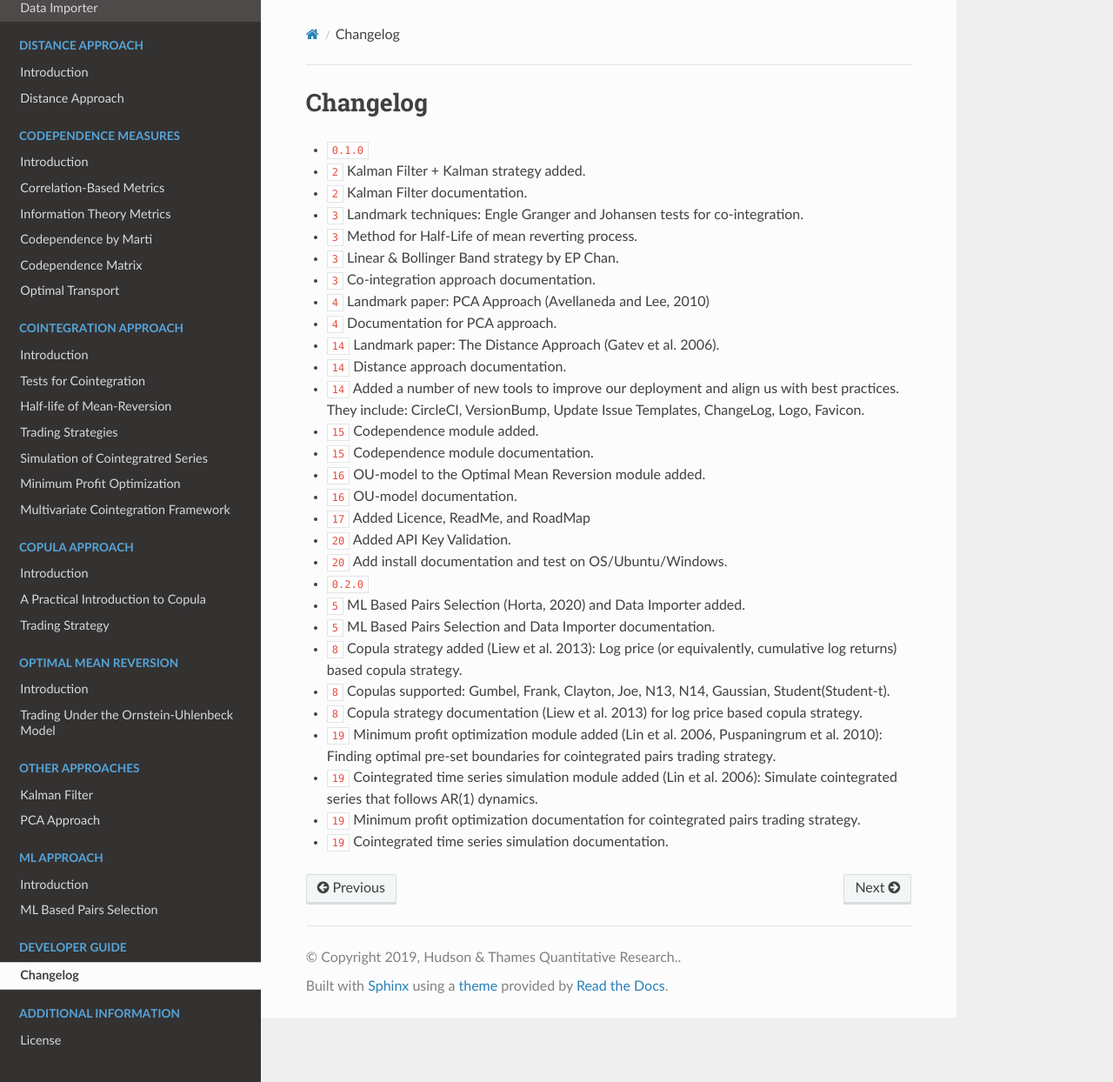
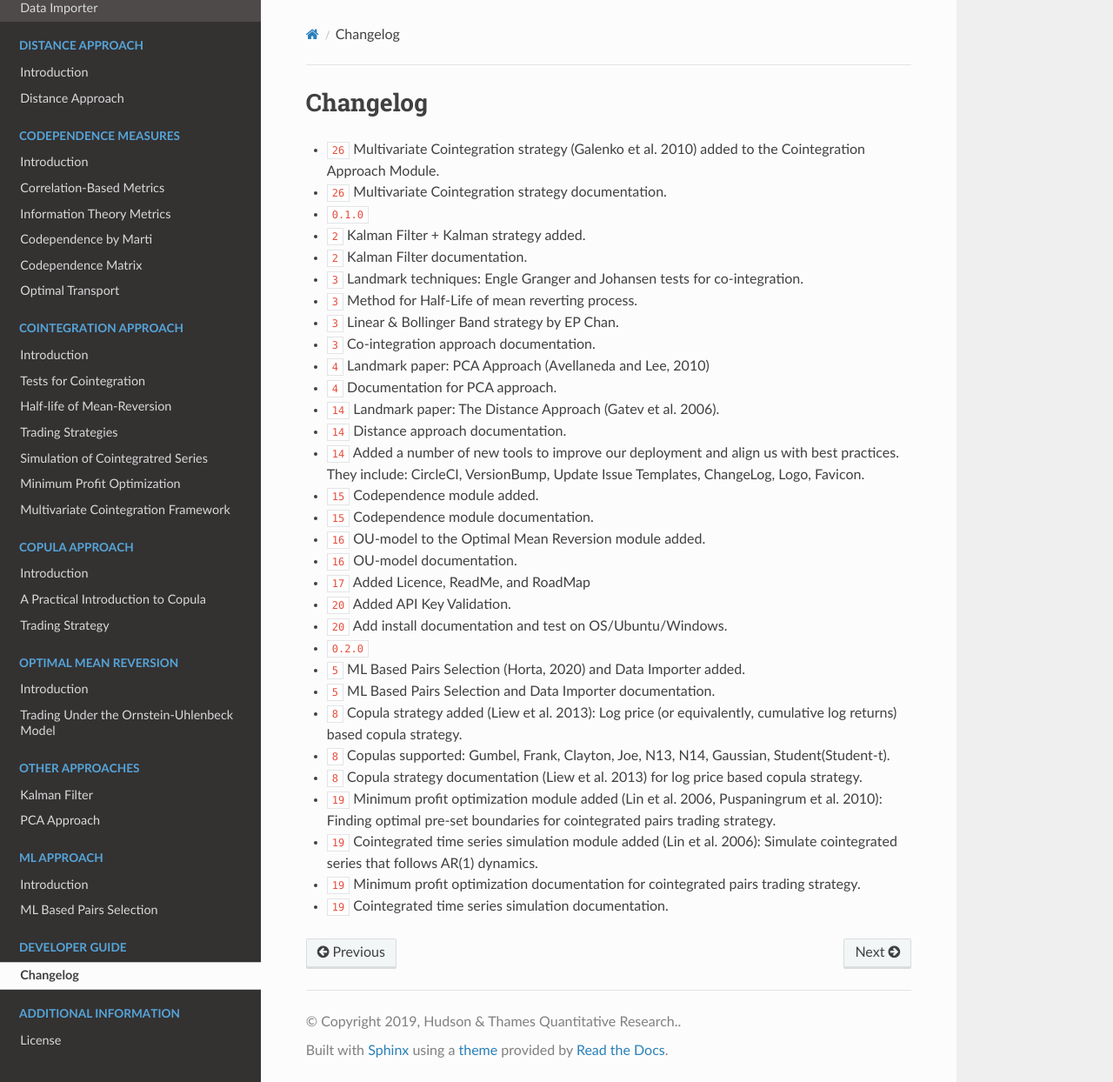
Before and after one commit to hudson-and-thames/arbitragelab, a Sphinx documentation site: the page built from docs/source/changelog.rst, in a window 1280 px wide and 1244 px high. Shown: the whole window at 87% size. Built offline with Sphinx 7.4.7 and the Read the Docs theme 2.0.0, drawn with Linux system fonts in a browser that asks for light colours; cross-references to code outside the pages are shown as plain code.

Commit message:
Added Multivariate Cointegration PR to changelog

```diff
--- a/docs/source/changelog.rst
+++ b/docs/source/changelog.rst
@@ -11,6 +11,9 @@ Changelog
 
 ..
     For Help: https://releases.readthedocs.io/en/latest/index.html
+
+* :feature:`26` Multivariate Cointegration strategy (Galenko et al. 2010) added to the Cointegration Approach Module.
+* :support:`26` Multivariate Cointegration strategy documentation.
 
 * :release:`0.1.0 <2020-11-18>`
 * :feature:`2` Kalman Filter + Kalman strategy added.
@@ -31,6 +34,7 @@ Changelog
 * :support:`17` Added Licence, ReadMe, and RoadMap
 * :support:`20` Added API Key Validation.
 * :support:`20` Add install documentation and test on OS/Ubuntu/Windows.
+
 * :release:`0.2.0 <2020-12-11>`
 * :feature:`5` ML Based Pairs Selection (Horta, 2020) and Data Importer added.
 * :support:`5` ML Based Pairs Selection and Data Importer documentation.
```
